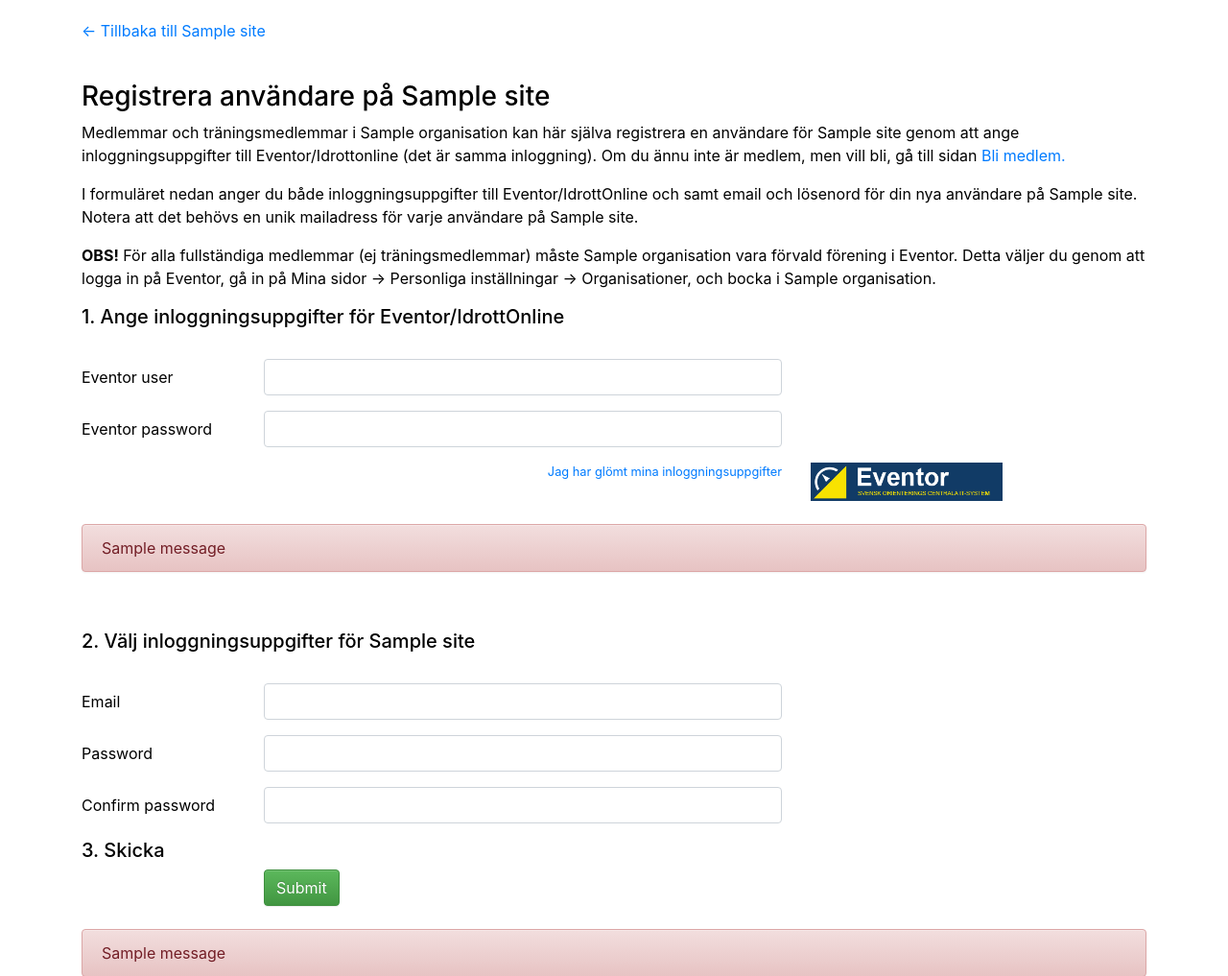
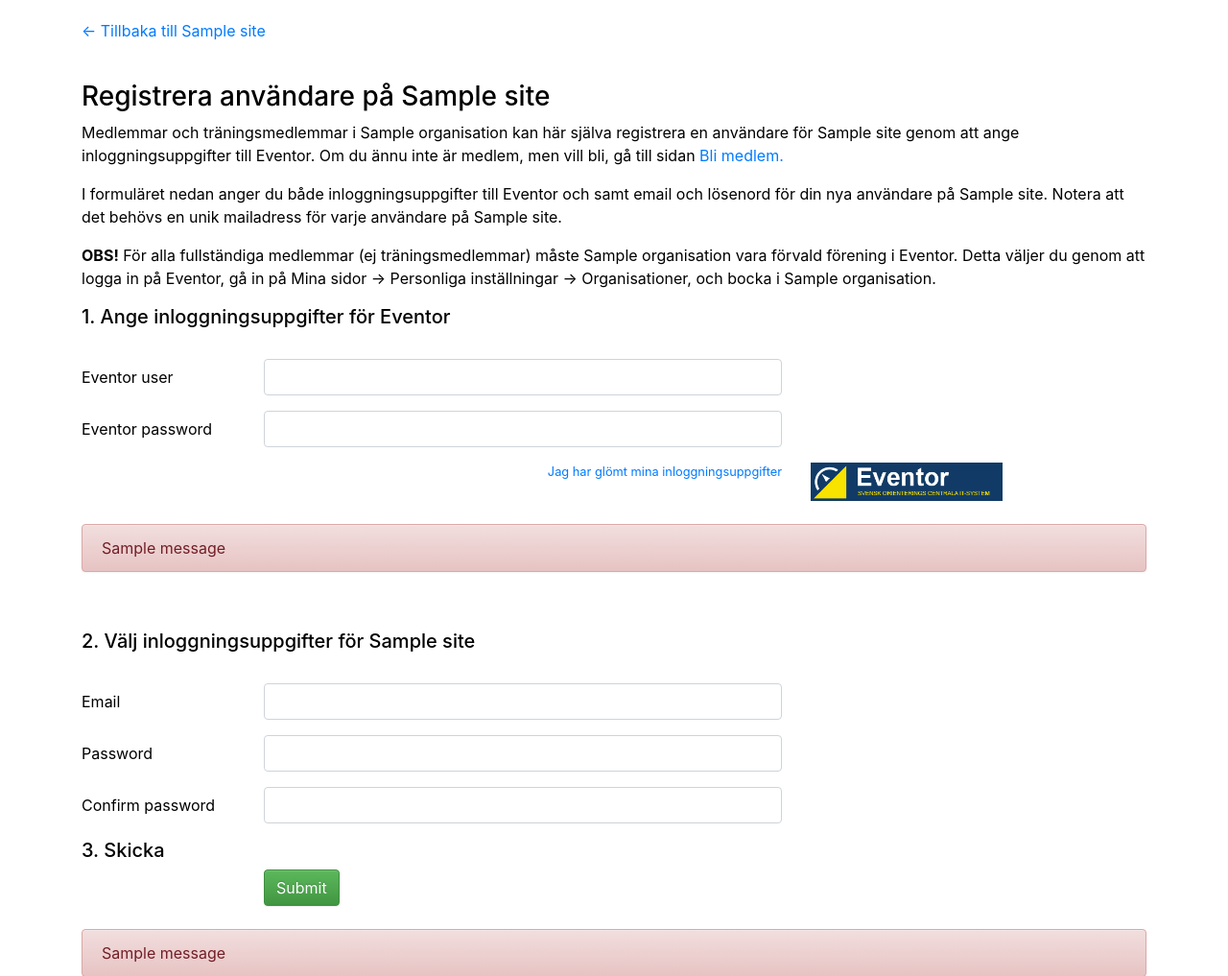
Before and after one commit to goteborgmajornaok/web-services, a Flask app: template application/templates/register_form.html in a window 1280 px wide. Shown: the top 1017 px of the page at 96% size. Run offline with Flask 2, Linux system fonts and the light colour scheme; the template is opened without the code that fills it: most values are stand-ins (such as "Sample title", 1, 10 or a date in 2020); one stand-in notice (Sample message) is shown; form fields are guessed from the names that the template uses; parts of the project's set-up code (start-up, migrations or seed data) failed here and were passed over; some libraries are stand-ins or nearby versions.

Commit message:
Update text in templates

```diff
--- a/application/templates/member_records.html
+++ b/application/templates/member_records.html
@@ -88,7 +88,7 @@
                 <br/>
                 {% for message in messages %}
                 <div class="alert alert-danger">
-                    {{ message }}
+                    {{ message | safe}}
                 </div>
 
                 {% endfor %}
--- a/application/templates/register_form.html
+++ b/application/templates/register_form.html
@@ -22,14 +22,14 @@
                 </h3>
                 <p>
                     Medlemmar och träningsmedlemmar i {{organisation}} kan här själva registrera en användare för
-                    {{site}} genom att ange inloggningsuppgifter till Eventor/Idrottonline (det är samma inloggning).
+                    {{site}} genom att ange inloggningsuppgifter till Eventor.
                     {% if become_member_url != '' %}
                     Om du ännu inte är medlem, men vill bli, gå till sidan <a href="{{become_member_url}}">Bli
                     medlem.</a>
                     {% endif %}
                 </p>
                 <p>
-                    I formuläret nedan anger du både inloggningsuppgifter till Eventor/IdrottOnline och samt email och
+                    I formuläret nedan anger du både inloggningsuppgifter till Eventor och samt email och
                     lösenord för din nya användare på {{site}}. Notera att det behövs en unik mailadress för varje
                     användare på {{site}}.
                 </p>
@@ -40,7 +40,7 @@
                     Personliga inställningar -> Organisationer, och bocka i {{organisation}}.
                 </p>
                 {% endif %}
-                <h5>1. Ange inloggningsuppgifter för Eventor/IdrottOnline</h5>
+                <h5>1. Ange inloggningsuppgifter för Eventor</h5>
                 <br/>
                 <div class="form-group row">
                     {{ form.eventor_user.label(class_="col-sm-2 col-form-label") }}
@@ -101,7 +101,7 @@
                 <br/>
                 {% for message in messages %}
                 <div class="alert alert-danger">
-                    {{ message }}
+                    {{ message | safe}}
                 </div>
 
                 {% endfor %}
@@ -186,7 +186,7 @@
             {% if messages %}
             {% for message in messages %}
             <div class="alert alert-danger">
-                {{ message }}
+                {{ message | safe}}
             </div>
 
             {% endfor %}
```
